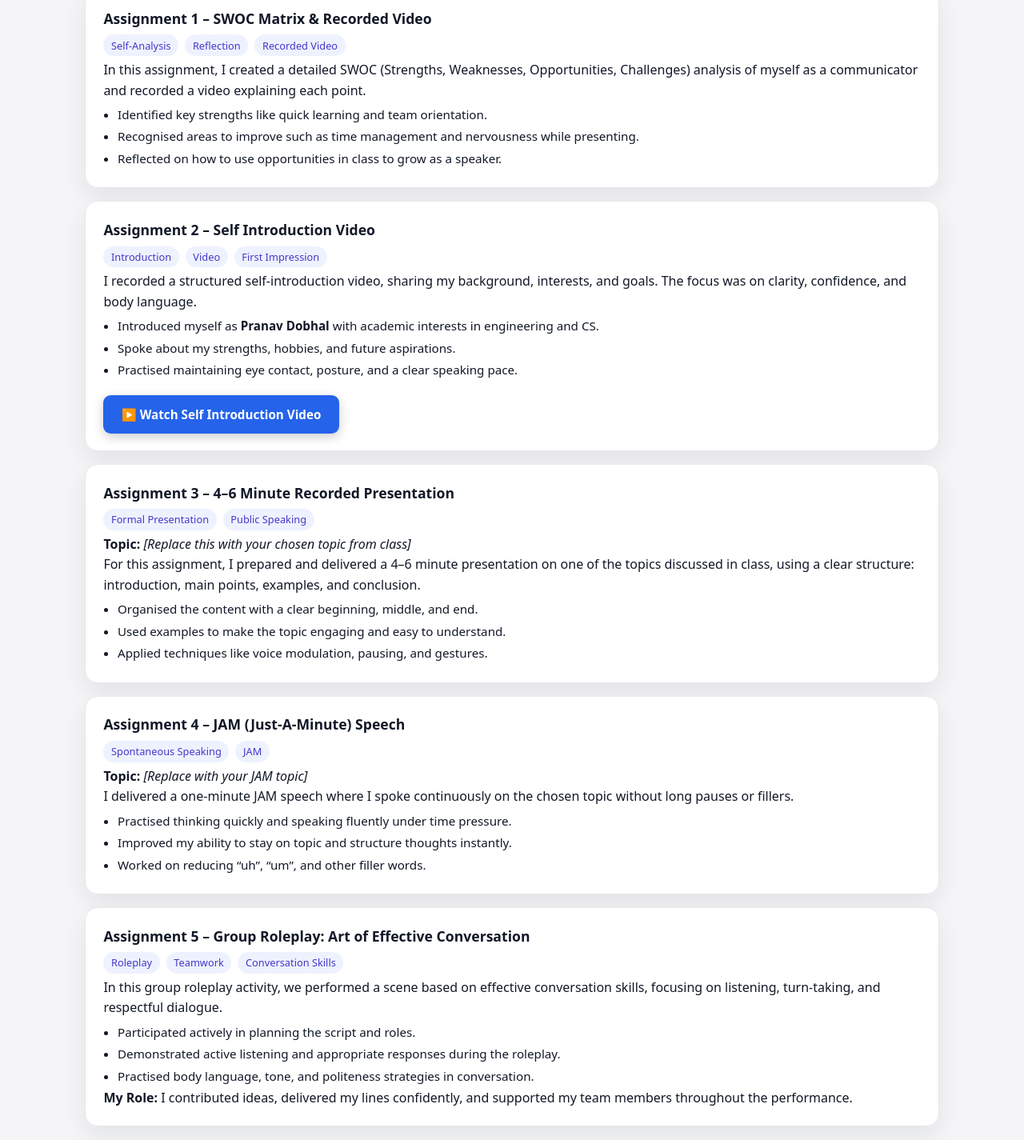
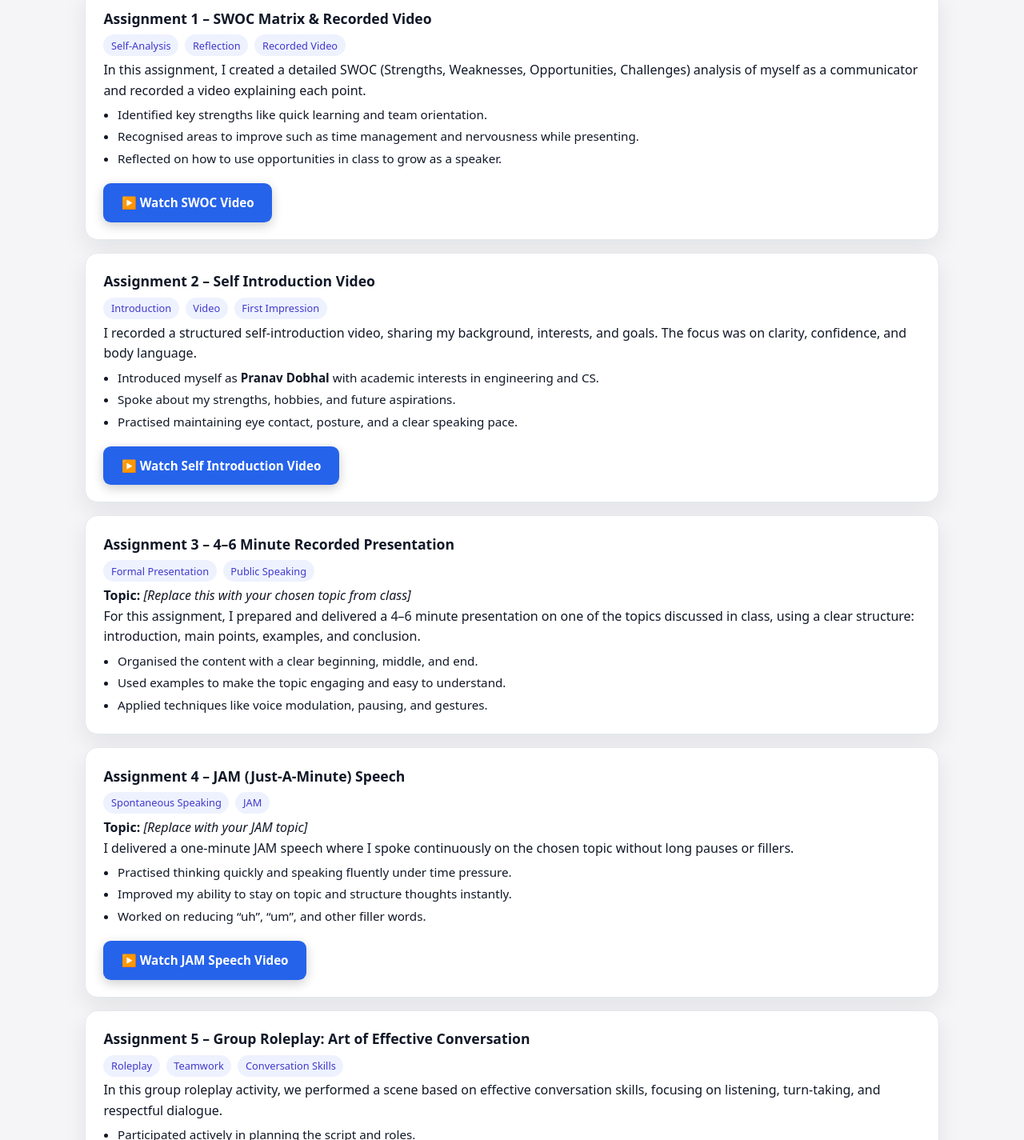
Before and after one commit to pranavdobhal69/portfolio, a plain HTML site: page index.html in a window 1280 px wide. Shown: the part 529-1954 px from the top of the page at 80% size. Drawn offline with Linux system fonts and the light colour scheme.

Commit message:
Update index.html

```diff
--- a/index.html
+++ b/index.html
@@ -451,7 +451,7 @@
     <section id="assignments">
       <h2><span class="icon">📝</span>Assignments</h2>
 
-      <!-- Assignment 1 -->
+      <!-- Assignment 1 – SWOC Matrix & Recorded Video -->
 <div class="card">
   <h3>Assignment 1 – SWOC Matrix & Recorded Video</h3>
   <div class="tag-row">
@@ -469,7 +469,30 @@
     <li>Recognised areas to improve such as time management and nervousness while presenting.</li>
     <li>Reflected on how to use opportunities in class to grow as a speaker.</li>
   </ul>
+
+  <!-- ⭐ SWOC Video Button -->
+  <a href="https://drive.google.com/file/d/1478wfqIudx3dFGfxw_hfo7pgehUS9tpw/view?usp=drive_link"
+     target="_blank"
+     style="
+       display:inline-block;
+       padding:0.75rem 1.4rem;
+       background:var(--accent);
+       color:white;
+       border-radius:0.6rem;
+       font-weight:600;
+       font-size:0.95rem;
+       margin-top:1rem;
+       text-align:center;
+       box-shadow:0 4px 14px rgba(0,0,0,0.2);
+       transition:0.2s;
+     "
+     onmouseover="this.style.transform='scale(1.05)'"
+     onmouseout="this.style.transform='scale(1)'">
+     ▶️ Watch SWOC Video
+  </a>
+
 </div>
+
 
      <!-- Assignment 2 -->
 <div class="card">
@@ -550,7 +573,31 @@
     <li>Improved my ability to stay on topic and structure thoughts instantly.</li>
     <li>Worked on reducing “uh”, “um”, and other filler words.</li>
   </ul>
+
+  <!-- ⭐ JAM Video Button -->
+  <a href="https://drive.google.com/file/d/1ydfHE_MOte3F2wwgB7eI016V0F6Sh92e/view?usp=drive_link"
+     target="_blank"
+     style="
+       display:inline-block;
+       padding:0.75rem 1.4rem;
+       background:var(--accent);
+       color:white;
+       border-radius:0.6rem;
+       font-weight:600;
+       font-size:0.95rem;
+       margin-top:1rem;
+       text-align:center;
+       box-shadow:0 4px 14px rgba(0,0,0,0.2);
+       transition:0.2s;
+     "
+     onmouseover="this.style.transform='scale(1.05)'"
+     onmouseout="this.style.transform='scale(1)'">
+     ▶️ Watch JAM Speech Video
+  </a>
+
 </div>
+
+
 
       <!-- Assignment 5 -->
       <div class="card">
```
Lines whose indentation alone changed are shown as unchanged.
